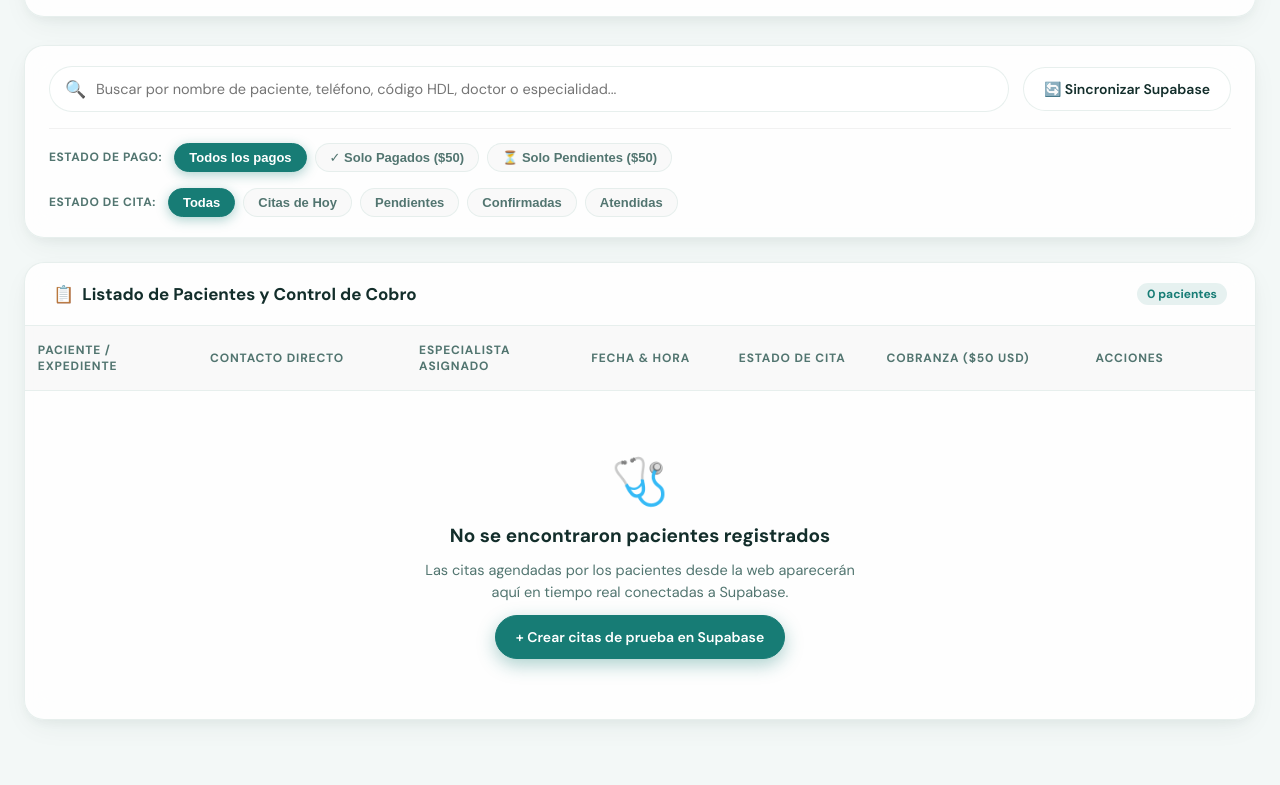
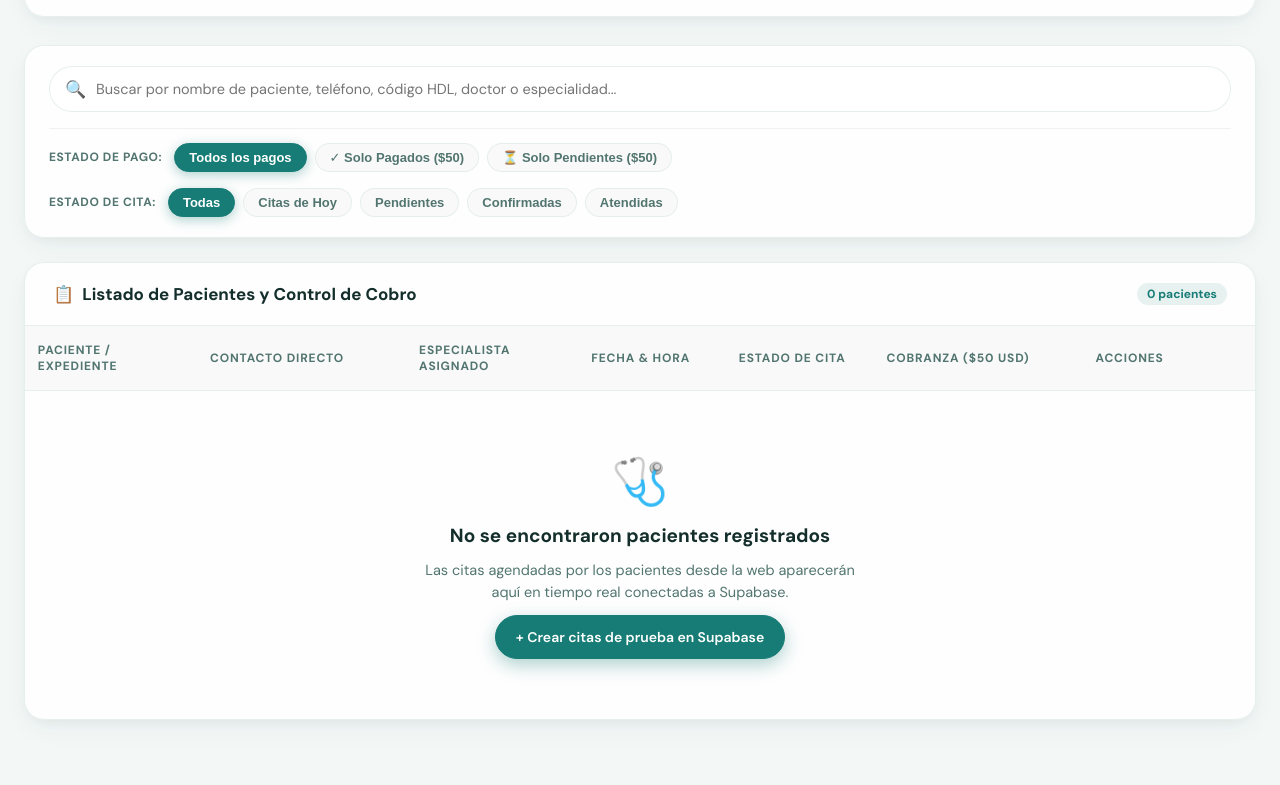
Before and after one commit to demoprueba2026/sistema-hospital-, a website: page admin.html in a window 1280 px wide. Shown: the part 1230-2015 px from the top of the page. Drawn offline with nearby package versions, Linux system fonts and the light colour scheme; no server answers.

Commit message:
boton de sincronizar con supabase fuera

```diff
--- a/admin.html
+++ b/admin.html
@@ -236,10 +236,6 @@
                     <span class="search-icon-futuristic" aria-hidden="true">🔍</span>
                     <input type="text" id="patient-search" class="search-input-futuristic" placeholder="Buscar por nombre de paciente, teléfono, código HDL, doctor o especialidad..." autocomplete="off">
                 </div>
-
-                <button type="button" class="btn-futuristic" id="btn-refresh-data" title="Actualizar datos desde la base de datos de Supabase">
-                    <span>🔄 Sincronizar Supabase</span>
-                </button>
             </div>
 
             <!-- Filtros pills: Estado de Pago y Estado de Cita -->
```
